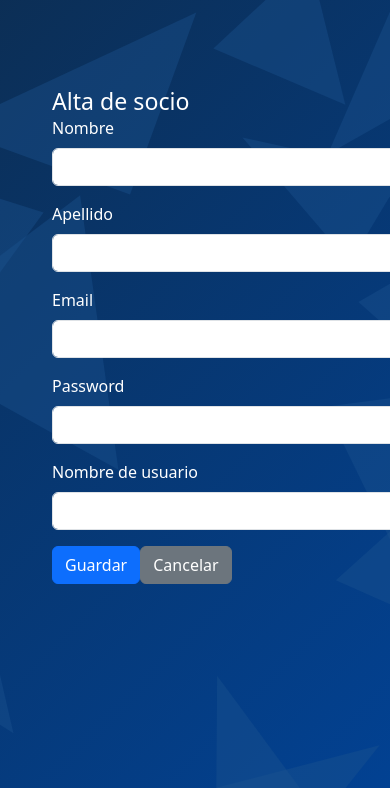
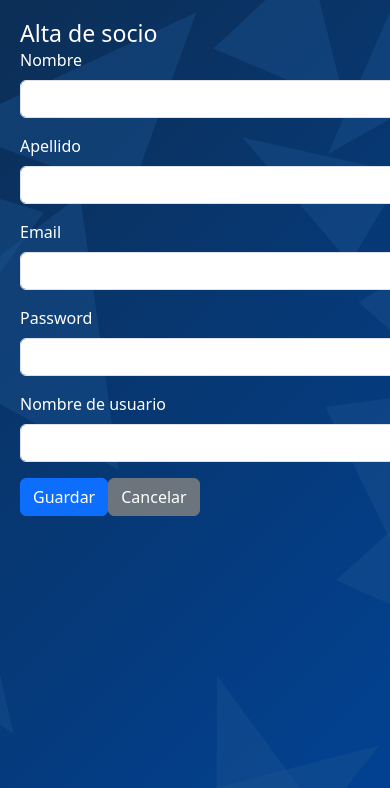
Before and after one commit to TechCashClub/TCC, a Flask app: page /signup in a window 390 px wide; the page is wider, and only the part inside the window is pictured. Shown: the part 56-844 px from the top of that part. Run offline with Flask 3, Linux system fonts and the light colour scheme; some libraries are stand-ins or nearby versions.

Commit message:
responsive4

```diff
--- a/tcc/static/estilos.css
+++ b/tcc/static/estilos.css
@@ -99,9 +99,11 @@ h3 {
 
 }
 
+
+
 .container {
-    max-width: 800px;
-    margin: auto; /* Centra el contenedor en la página */
+
+     /* Centra el contenedor en la página */
     padding: 20px;
 }
 
--- a/tcc/templates/formulario_registro.html
+++ b/tcc/templates/formulario_registro.html
@@ -13,8 +13,8 @@
         }
         .center-form {
             display: flex;
-            justify-content: center;
-            align-items: center;
+            justify-content: left;
+            align-items: left;
             min-height: 100vh;
             padding: 10px;
         }
@@ -40,18 +40,17 @@
             color: white;
         }
         .form-control {
-            max-width: 100%; /* Ensure inputs do not exceed their container */
+            max-width: 50%!important;
+            width: 50%!important;
             box-sizing: border-box;
         }
     </style>
 </head>
 <body>
 {% block content %}
-<div class="container-fluid">
-    <div class="row justify-content-center">
-        <div class="col-12 col-md-8 col-lg-6">
-            <div class="form-width mx-auto">
-                <div class="container mt-5">
+
+
+
                     <h3>Alta de socio</h3>
                     <form method="POST" action="{{ url_for('signup') }}">
                         {{ form.hidden_tag() }}
@@ -105,14 +104,12 @@
                             <button type="reset" class="btn btn-secondary">Cancelar</button>
                         </div>
                     </form>
-                </div>
+
             </div>
-        </div>
-    </div>
-</div>
-{% endblock %}
+
+
 <script src="https://code.jquery.com/jquery-3.6.0.min.js"></script>
 <script src="https://cdn.jsdelivr.net/npm/@popperjs/core@2.11.6/dist/umd/popper.min.js"></script>
 <script src="https://stackpath.bootstrapcdn.com/bootstrap/5.3.0/js/bootstrap.min.js"></script>
-</body>
+{% endblock %}</body>
 </html>
```
